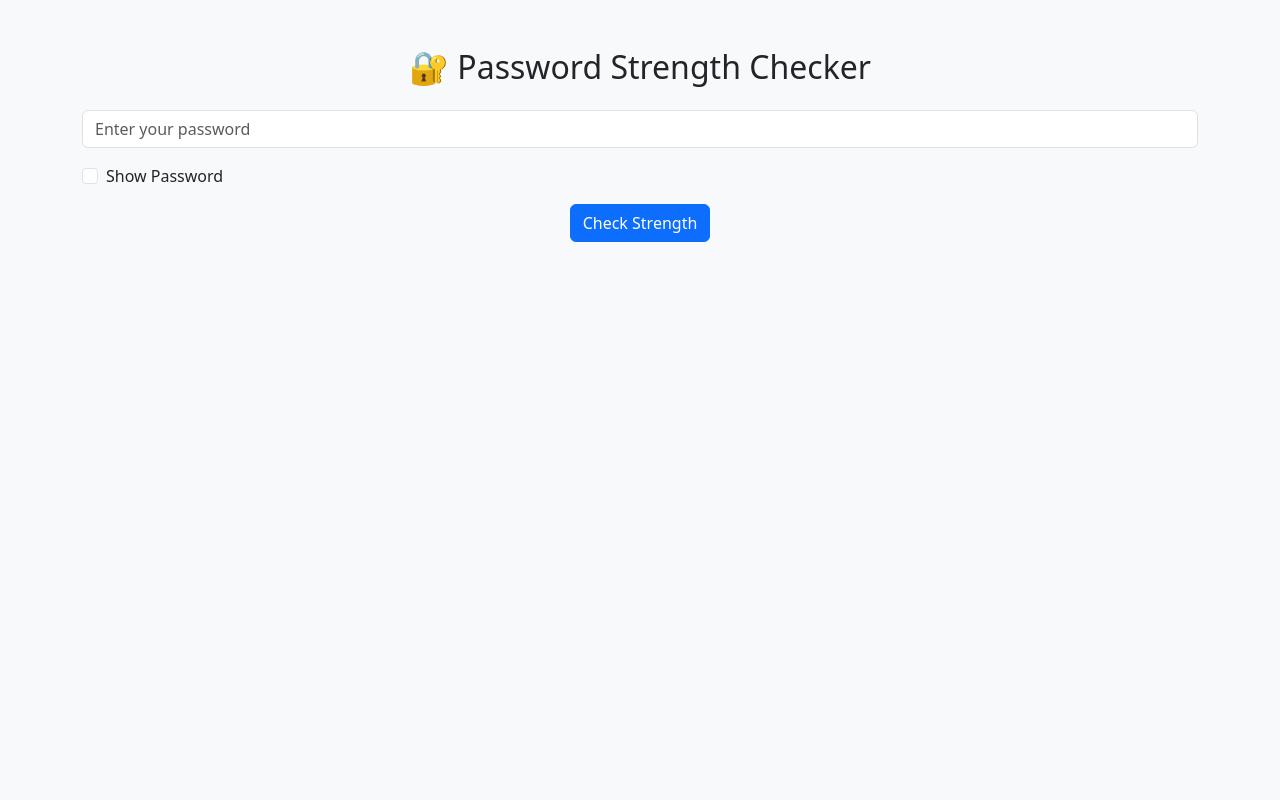
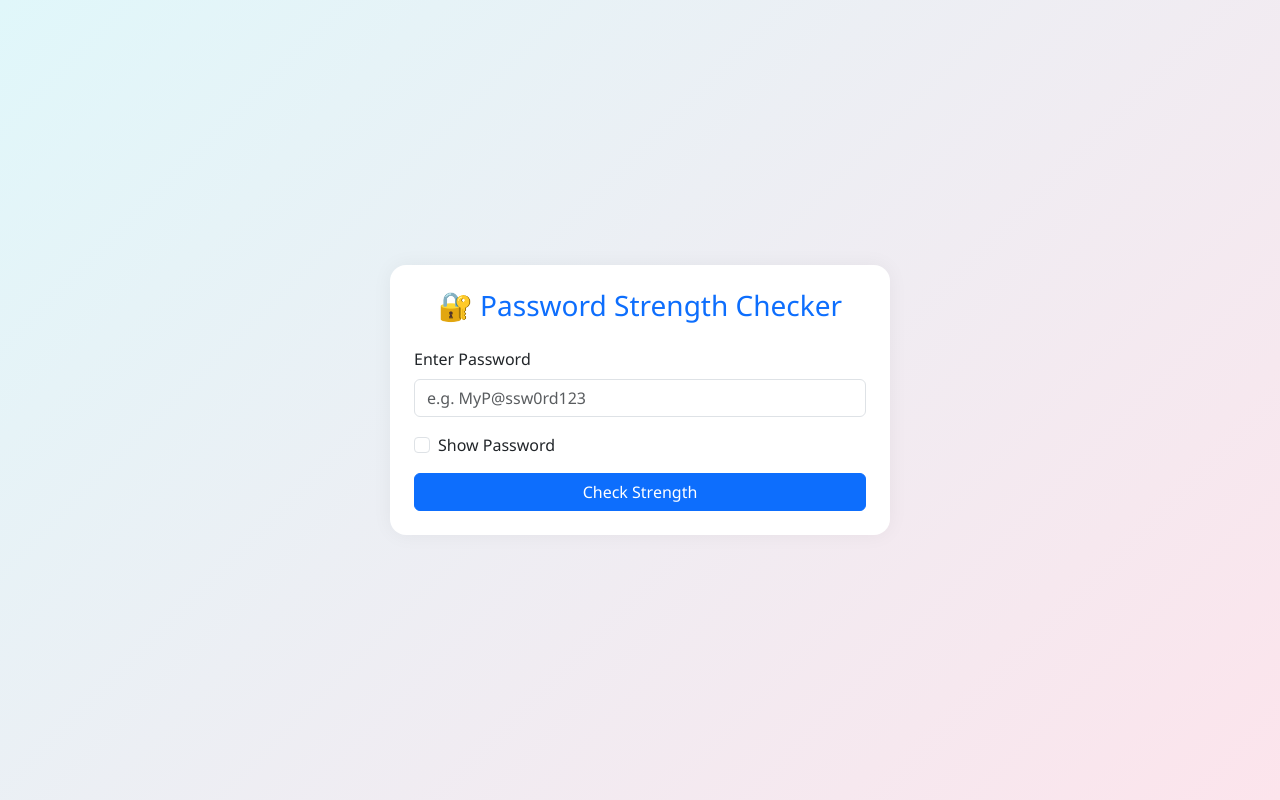
Before and after one commit to Parthsh06/password-strength-checker, a Flask app: page / in a window 1280 px wide. Run offline with Flask 3, Linux system fonts and the light colour scheme.

Commit message:
index.html

```diff
--- a/templates/index.html
+++ b/templates/index.html
@@ -1,35 +1,64 @@
+
 <!DOCTYPE html>
-<html>
+<html lang="en">
 <head>
+  <meta charset="UTF-8" />
+  <meta name="viewport" content="width=device-width, initial-scale=1.0" />
   <title>Password Strength Checker</title>
-    <link href="https://cdn.jsdelivr.net/npm/bootstrap@5.3.0/dist/css/bootstrap.min.css" rel="stylesheet">
+  <!-- Bootstrap 5 -->
+  <link href="https://cdn.jsdelivr.net/npm/bootstrap@5.3.0/dist/css/bootstrap.min.css" rel="stylesheet" />
+  <style>
+    body {
+      background: linear-gradient(135deg, #e0f7fa, #fce4ec);
+      min-height: 100vh;
+      font-family: 'Segoe UI', sans-serif;
+    }
+    .card {
+      border: none;
+      border-radius: 1rem;
+      box-shadow: 0 0 20px rgba(0, 0, 0, 0.05);
+    }
+    .form-control:focus {
+      border-color: #0d6efd;
+      box-shadow: 0 0 0 0.2rem rgba(13, 110, 253, 0.25);
+    }
+  </style>
 </head>
-<body class="bg-light">
-    <div class="container mt-5">
-        <h2 class="text-center mb-4">🔐 Password Strength Checker</h2>
+<body>
+  <div class="container d-flex justify-content-center align-items-center" style="min-height: 100vh;">
+    <div class="card p-4" style="width: 100%; max-width: 500px;">
+      <h3 class="text-center mb-4 text-primary">🔐 Password Strength Checker</h3>
+
       <form method="POST">
         <div class="mb-3">
-                <input type="password" id="password" class="form-control" name="password" placeholder="Enter your password" required>
+          <label for="password" class="form-label">Enter Password</label>
+          <input type="password" class="form-control" id="password" name="password" placeholder="e.g. MyP@ssw0rd123" required />
         </div>
-            <div class="mb-3 form-check">
-                <input type="checkbox" class="form-check-input" id="showPassword" onclick="togglePassword()">
+
+        <div class="form-check mb-3">
+          <input type="checkbox" class="form-check-input" id="showPassword" onclick="togglePassword()" />
           <label class="form-check-label" for="showPassword">Show Password</label>
         </div>
-            <div class="text-center">
+
+        <div class="d-grid">
           <button type="submit" class="btn btn-primary">Check Strength</button>
         </div>
       </form>
 
       {% if strength %}
-            <div class="alert alert-info mt-4">
+        <div class="alert mt-4
+          {% if strength == 'Strong' %} alert-success
+          {% elif strength == 'Moderate' %} alert-warning
+          {% else %} alert-danger
+          {% endif %}">
           <strong>Strength:</strong> {{ strength }}
         </div>
       {% endif %}
 
       {% if suggestions %}
-            <div class="alert alert-warning">
+        <div class="alert alert-secondary">
           <strong>Suggestions:</strong>
-                <ul>
+          <ul class="mb-0">
             {% for tip in suggestions %}
               <li>{{ tip }}</li>
             {% endfor %}
@@ -37,7 +66,9 @@
         </div>
       {% endif %}
     </div>
+  </div>
 
+  <!-- JS to toggle password visibility -->
   <script>
     function togglePassword() {
       const pwdField = document.getElementById("password");
```
Lines whose indentation alone changed are shown as unchanged.
